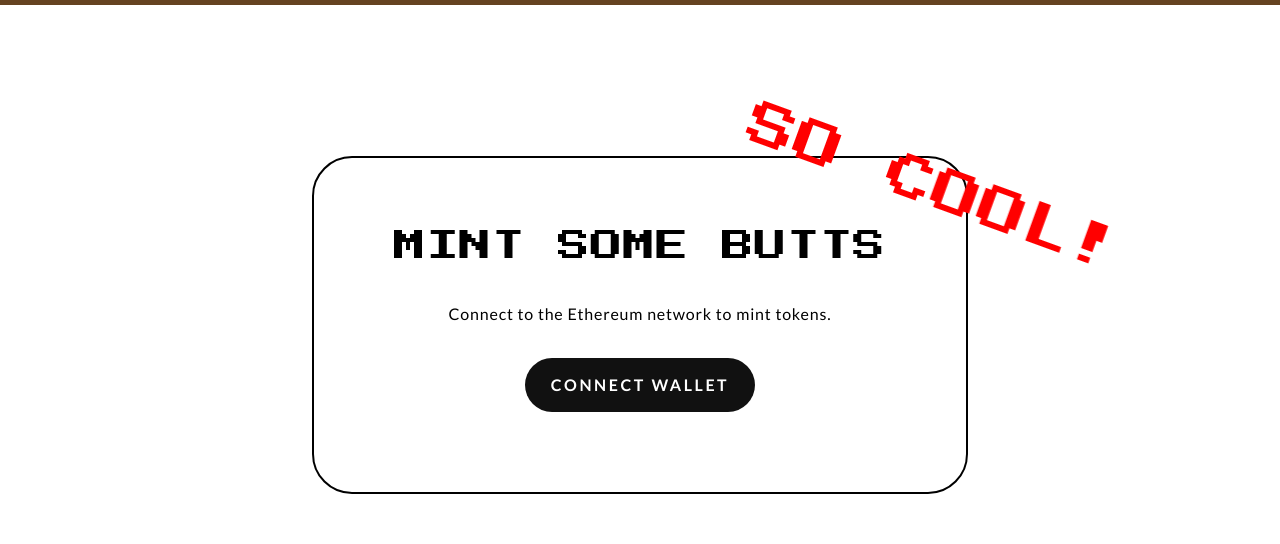
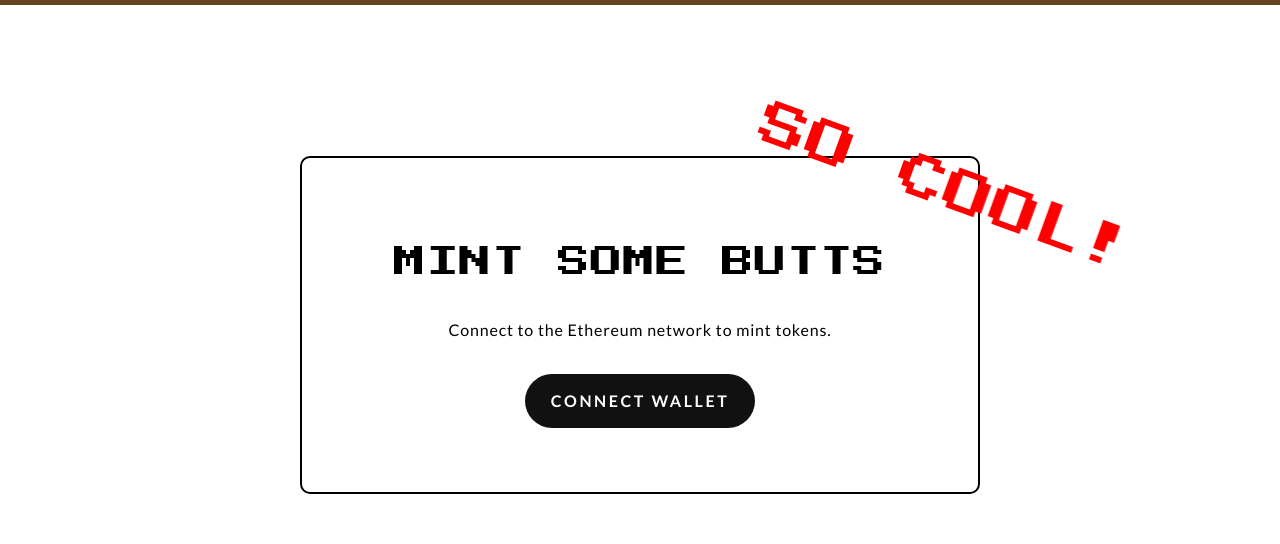
Before and after one commit to stonegithubs/punks-app, a React (Create React App) app: page /#/ in a window 1280 px wide. Shown: the part 1430-1974 px from the top of the page. Built offline with nearby package versions, Linux system fonts and the light colour scheme; a web font is replaced by a local one; what web3modal would draw is missing.

Commit message:
fixed some spacing issues

```diff
--- a/src/components/PageHome.css
+++ b/src/components/PageHome.css
@@ -69,9 +69,12 @@
   .PageHome-section--butts .PageHome-sectionInner {
     position: relative;
     background-color: #fff;
-    padding: 4em 5em 2em;
-    border-radius: 40px;
+    padding: 5em 1em 4em;
+    border-radius: 10px;
     border: 2px solid #000;
+    margin: 0 auto;
+    max-width: 1000px;
+    min-width: 680px;
   }
   .PageHome-section--butts .PageHome-sectionInner::after {
     content: "SO COOL!";
--- a/src/components/SectionMint.css
+++ b/src/components/SectionMint.css
@@ -4,14 +4,15 @@
 .SectionMint {
   text-align: center;
 }
-.SectionMint-connect {
-  margin-top: 1em;
-}
 .SectionMint-headline {
   margin-bottom: 1em;
 }
 .SectionMint-section {
   margin-bottom: 3em;
+  margin-top: 3em;
+}
+.SectionMint-section:last-child {
+  margin-bottom: 0;
 }
 .SectionMint-sectionHeadline {
   display: block;
@@ -66,6 +67,12 @@
   outline: 0;
   font-weight: 700;
 }
+.SectionMint-section--connect {
+  margin-top: 0;
+}
+.SectionMint-section--connect .SectionMint-headline {
+  margin-bottom: 2em;
+}
 .SectionMint-message {
   display: block;
   font-size: 12px;
--- a/src/components/SectionMint.jsx
+++ b/src/components/SectionMint.jsx
@@ -1,4 +1,3 @@
-import './SectionMint.css';
 import React, { useCallback, useEffect, useState } from 'react';
 import classnames from 'classnames';
 import Web3 from 'web3';
@@ -7,6 +6,8 @@
 import AnchorAddress from './AnchorAddress';
 import ButtonConnect from './ButtonConnect';
 import AnchorWalletAddress from './AnchorWalletAddress';
+
+import './SectionMint.css';
 
 const TOKEN_PRICE = 0.0001; // in eth
 
@@ -25,6 +26,7 @@
   // Math.round cause of javascript dumbness -- round to 18th decimal cause that's what eth allows
   const ethPrice = Math.round(TOKEN_PRICE * numTokens * 1000000000000000000) / 1000000000000000000;
   useEffect(() => {
+    setError(null);
     if (!web3State.connected) {
       return;
     }
@@ -137,7 +139,7 @@
           </div>
         </>
       ) : (
-        <div className="SectionMint-section">
+        <div className="SectionMint-section SectionMint-section--connect">
           <p className="SectionMint-headline">Connect to the Ethereum network to mint tokens.</p>
           {!web3State.connected ? (
             <ButtonConnect className="SectionMint-connect" />
@@ -146,7 +148,8 @@
           )}
         </div>
       )}
-      <div className="SectionMint-section">
+      {error || success ? (
+        <div className="SectionMint-section SectionMint-section--messages">
           {error ? (
             <p className="SectionMint-message SectionMint-message--error">
               {`Error${
@@ -163,6 +166,9 @@
             ''
           )}
         </div>
+      ) : (
+        ''
+      )}
     </div>
   );
 }
```
Lines whose indentation alone changed are shown as unchanged.
